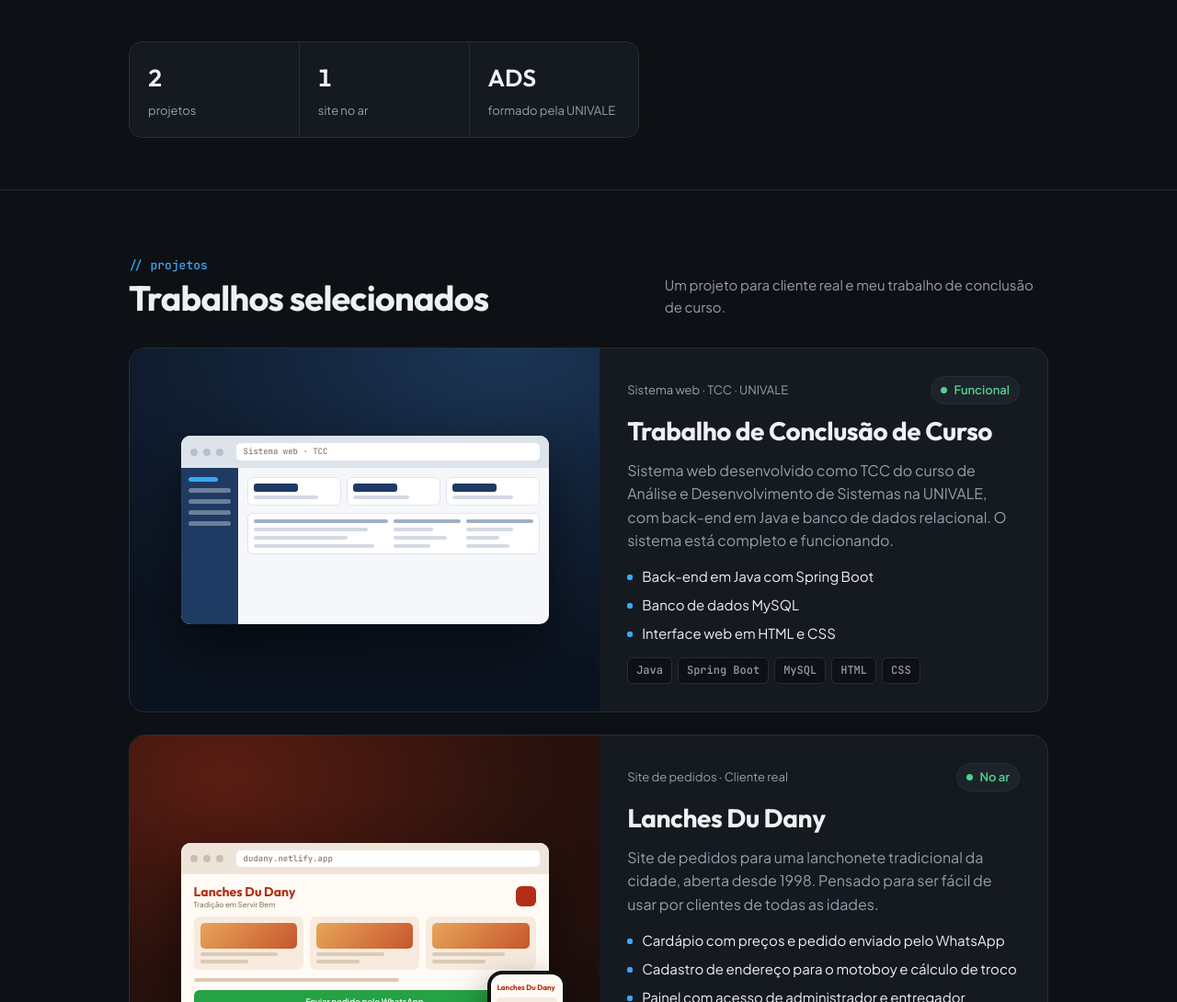
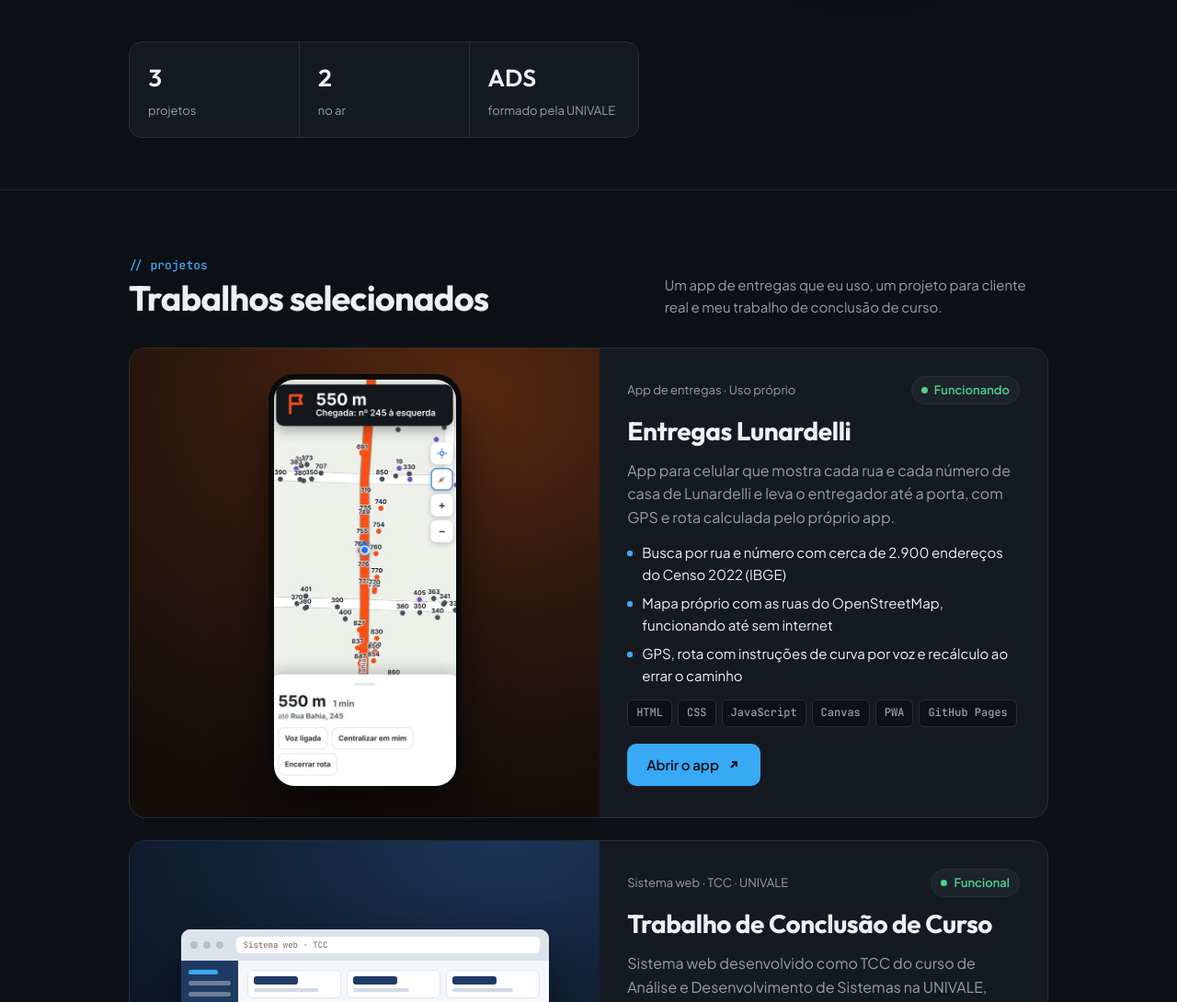
Before and after one commit to lleosx/portfolio, a plain HTML site: page public/index.html in a window 1280 px wide. Shown: the part 530-1620 px from the top of the page at 92% size. Drawn offline with Linux system fonts and the light colour scheme.

Commit message:
Adiciona projeto Entregas Lunardelli ao portfólio
Co-Authored-By: Claude Opus 5.5 <noreply@anthropic.com>
Claude-Session: https://claude.ai/code/session_01V6X9ndQaxGBSdFSC9qTM3J

```diff
--- a/public/index.html
+++ b/public/index.html
@@ -137,6 +137,11 @@ h2{font-family:var(--display); font-weight:700; font-size:clamp(28px,4vw,38px);
 .mini-phone .row{height:18px; border-radius:4px; background:#f6ebde}
 .mini-phone .wa{font-size:6px; padding:4px 2px; margin-top:4px}
 
+/* Projeto Entregas: print real do app num celular */
+.shot-entregas{background:radial-gradient(120% 90% at 70% 10%,#5a2a12 0%,#2a160d 55%,#140d0a 100%)}
+.phone-shot{width:min(210px,62%);aspect-ratio:420/909;border:6px solid #0b0b0c;border-radius:28px;overflow:hidden;box-shadow:0 24px 50px rgba(0,0,0,.55);background:#0b0b0c}
+.phone-shot img{display:block;width:100%;height:100%;object-fit:cover}
+
 /* Habilidades */
 .skills{display:grid; grid-template-columns:repeat(4,1fr); gap:14px}
 .skill{background:var(--surface); border:1px solid var(--line); border-radius:14px; padding:20px}
@@ -229,8 +234,8 @@ footer .container{display:flex; justify-content:space-between; gap:12px; flex-wr
   </div>
   <div class="container">
     <div class="facts">
-      <div><b>2</b><span>projetos</span></div>
-      <div><b>1</b><span>site no ar</span></div>
+      <div><b>3</b><span>projetos</span></div>
+      <div><b>2</b><span>no ar</span></div>
       <div><b>ADS</b><span>formado pela UNIVALE</span></div>
     </div>
   </div>
@@ -240,10 +245,29 @@ footer .container{display:flex; justify-content:space-between; gap:12px; flex-wr
   <div class="container">
     <div class="sec-head">
       <div><p>// projetos</p><h2>Trabalhos selecionados</h2></div>
-      <span class="note">Um projeto para cliente real e meu trabalho de conclusão de curso.</span>
+      <span class="note">Um app de entregas que eu uso, um projeto para cliente real e meu trabalho de conclusão de curso.</span>
     </div>
 
     <div class="projects">
+
+      <article class="project">
+        <div class="shot shot-entregas">
+          <div class="phone-shot"><img src="entregas.jpg" alt="Tela do app Entregas Lunardelli guiando uma rota até a Rua Bahia, 245" width="420" height="909" loading="lazy"></div>
+        </div>
+        <div class="info">
+          <div class="top"><span>App de entregas · Uso próprio</span><span class="status ok">Funcionando</span></div>
+          <h3>Entregas Lunardelli</h3>
+          <p>App para celular que mostra cada rua e cada número de casa de Lunardelli e leva o entregador até a porta, com GPS e rota calculada pelo próprio app.</p>
+          <ul class="features">
+            <li>Busca por rua e número com cerca de 2.900 endereços do Censo 2022 (IBGE)</li>
+            <li>Mapa próprio com as ruas do OpenStreetMap, funcionando até sem internet</li>
+            <li>GPS, rota com instruções de curva por voz e recálculo ao errar o caminho</li>
+          </ul>
+          <ul class="stack"><li>HTML</li><li>CSS</li><li>JavaScript</li><li>Canvas</li><li>PWA</li><li>GitHub Pages</li></ul>
+          <a class="btn btn-primary" href="https://lleosx.github.io/entregas/" target="_blank" rel="noopener">Abrir o app
+            <svg viewBox="0 0 16 16" fill="none" stroke="currentColor" stroke-width="2" aria-hidden="true"><path d="M5 11 11 5M6 5h5v5"/></svg></a>
+        </div>
+      </article>
 
       <article class="project">
         <div class="shot shot-tcc" role="img" aria-label="Mockup do sistema web do TCC no navegador">
```
Also changed, not shown: public/entregas.jpg (added).
